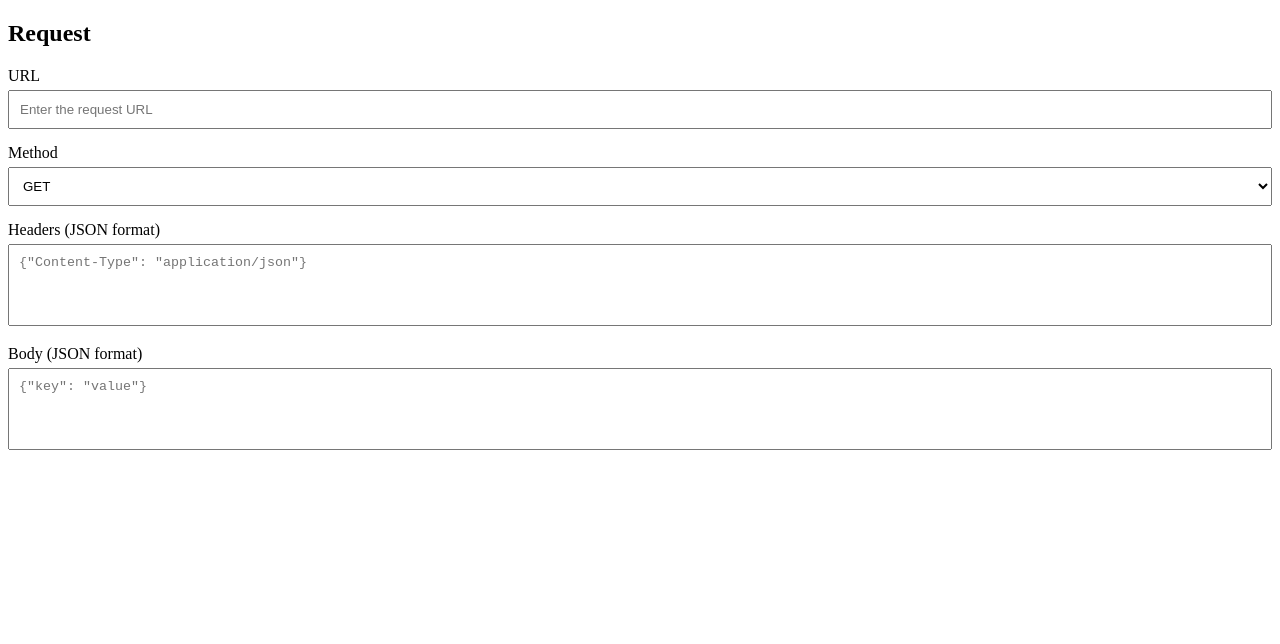
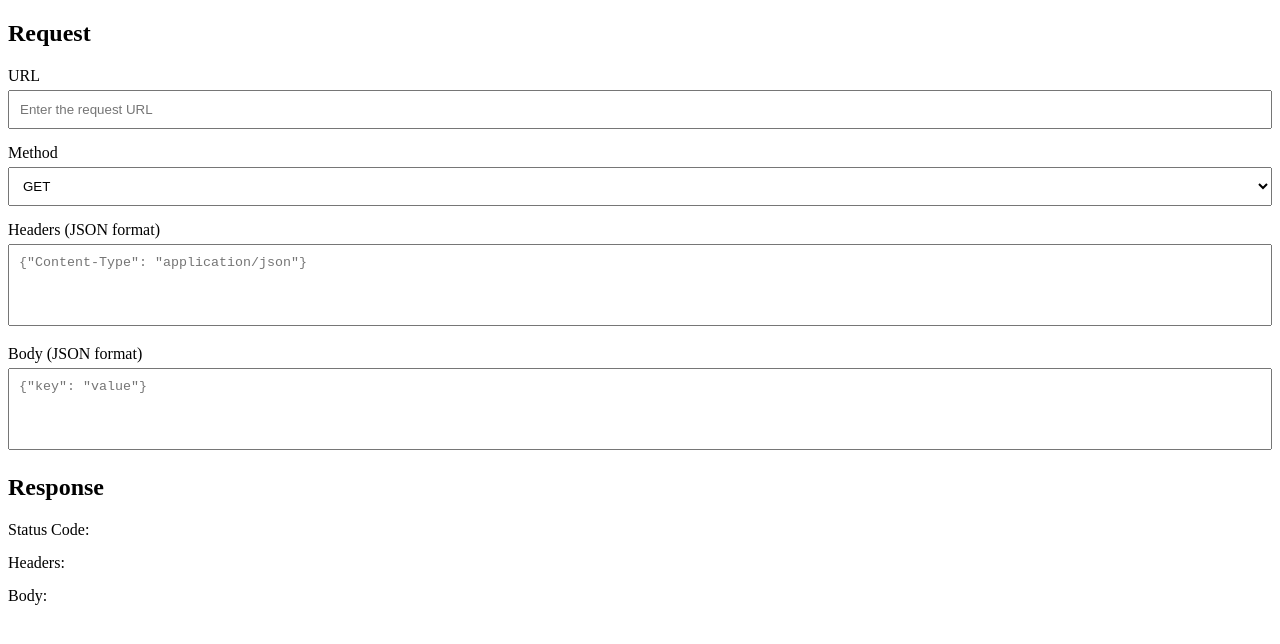
Before and after one commit to Jaller123/AMS, a React (Vite) app in the folder ams/: page / in a window 1280 px wide. Shown: the top 644 px of the page. Built offline with nearby package versions, Linux system fonts and the light colour scheme.

Commit message:
Lagt till Response formulär

```diff
--- a/ams/src/App.jsx
+++ b/ams/src/App.jsx
@@ -1,10 +1,12 @@
 import React from "react";
 import ReqForm from "./components/ReqForm";
+import ResForm from "./components/ResForm";
 
 const App = () => {
   return (
     <div>
       <ReqForm />
+      <ResForm />
     </div>
   );
 };
--- a/ams/src/components/ResForm.jsx
+++ b/ams/src/components/ResForm.jsx
@@ -0,0 +1,24 @@
+import React from 'react'
+import styles from './Resform.module.css'
+
+const ResForm = () => {
+  return (
+    <section className={StyleSheet.section}>
+      <h2>Response</h2>
+      <div className={styles.formGroup}>
+        <label htmlFor="reqUrl">Status Code:</label>
+
+      </div>
+      <div className={styles.formGroup}>
+      </div>
+      <div className={styles.formGroup}>
+        <label htmlFor="reqHeaders">Headers:</label>
+      </div>
+      <div className={styles.formGroup}>
+        <label htmlFor="reqBody">Body:</label>
+      </div>
+    </section>
+  )
+}
+
+export default ResForm
--- a/ams/src/components/ResForm.module.css
+++ b/ams/src/components/ResForm.module.css
@@ -0,0 +1,22 @@
+.section {
+    margin-bottom: 20px;
+  }
+
+  .formGroup {
+    margin-bottom: 15px;
+  }
+
+  .input {
+    width: 100%;
+    padding: 10px;
+    margin-top: 5px;
+    box-sizing: border-box;
+  }
+
+  .textarea {
+    width: 100%;
+    padding: 10px;
+    margin-top: 5px;
+    box-sizing: border-box;
+    resize: none;
+  }
```
